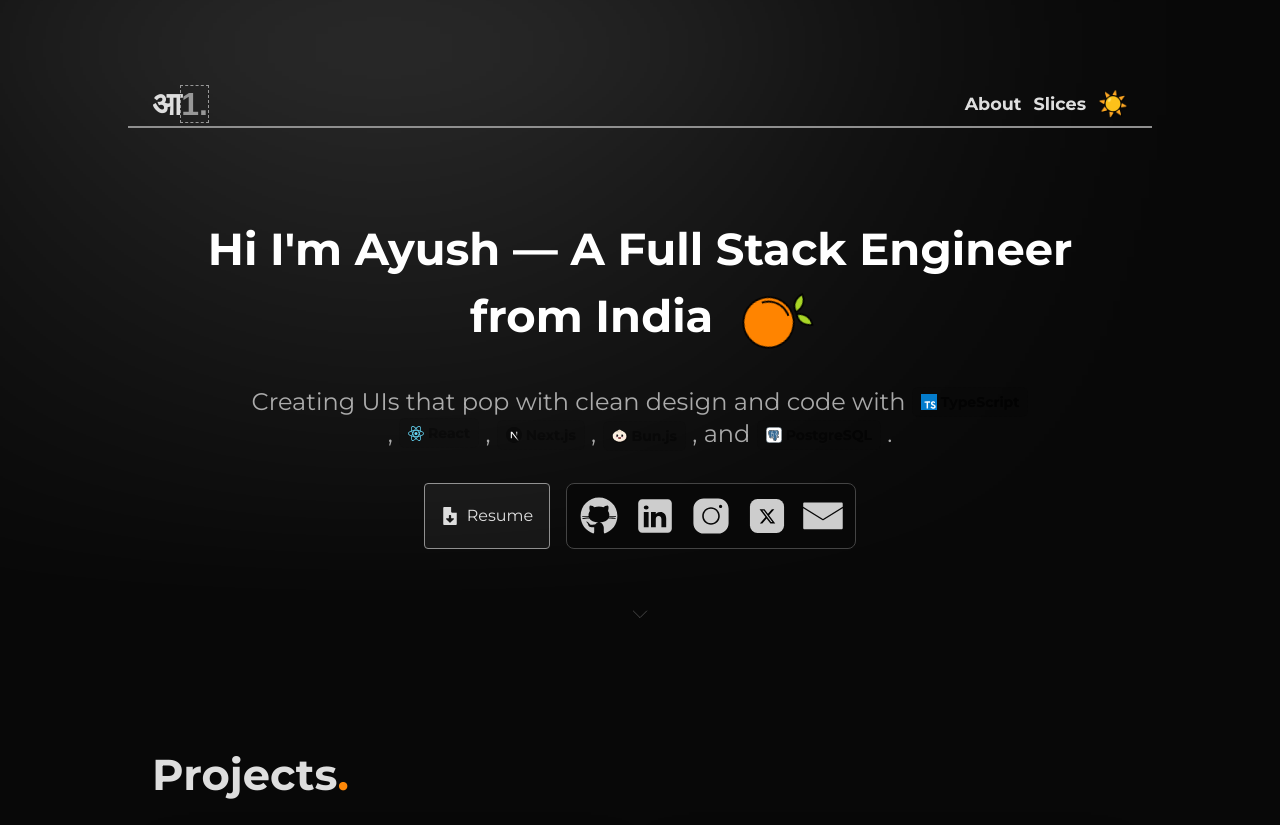
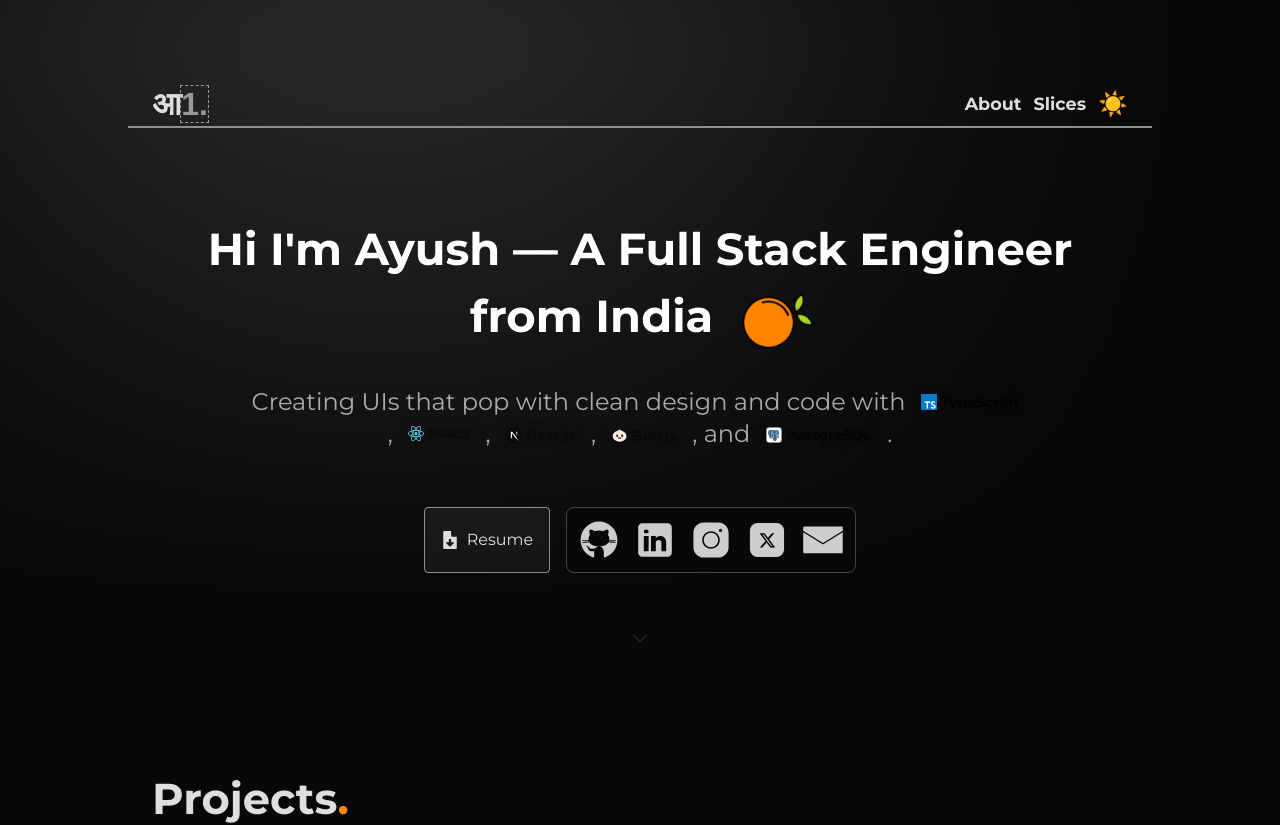
Before and after one commit to constayush/portfolio-AYUSH, a Next.js app: page / in a window 1280 px wide. Shown: the top 825 px of the page. Built offline with nearby package versions, Linux system fonts and the light colour scheme; a web font is replaced by a local one.

Commit message:
ui spacing updated at hero

```diff
--- a/app/page.tsx
+++ b/app/page.tsx
@@ -170,7 +170,7 @@ function PageClient() {
           </p>
 
           {/* Socials & Resume */}
-          <div className="social-container flex">
+          <div className="social-container flex mt-6">
             <div className="networks flex flex-col lg:flex-row-reverse justify-center items-center gap-4">
               <div className="netbox relative bg-[var(--netbox-bg-color)] border-[var(--border-color)] rounded-lg flex gap-4 p-3">
                 {renderSocialIcons}
```
